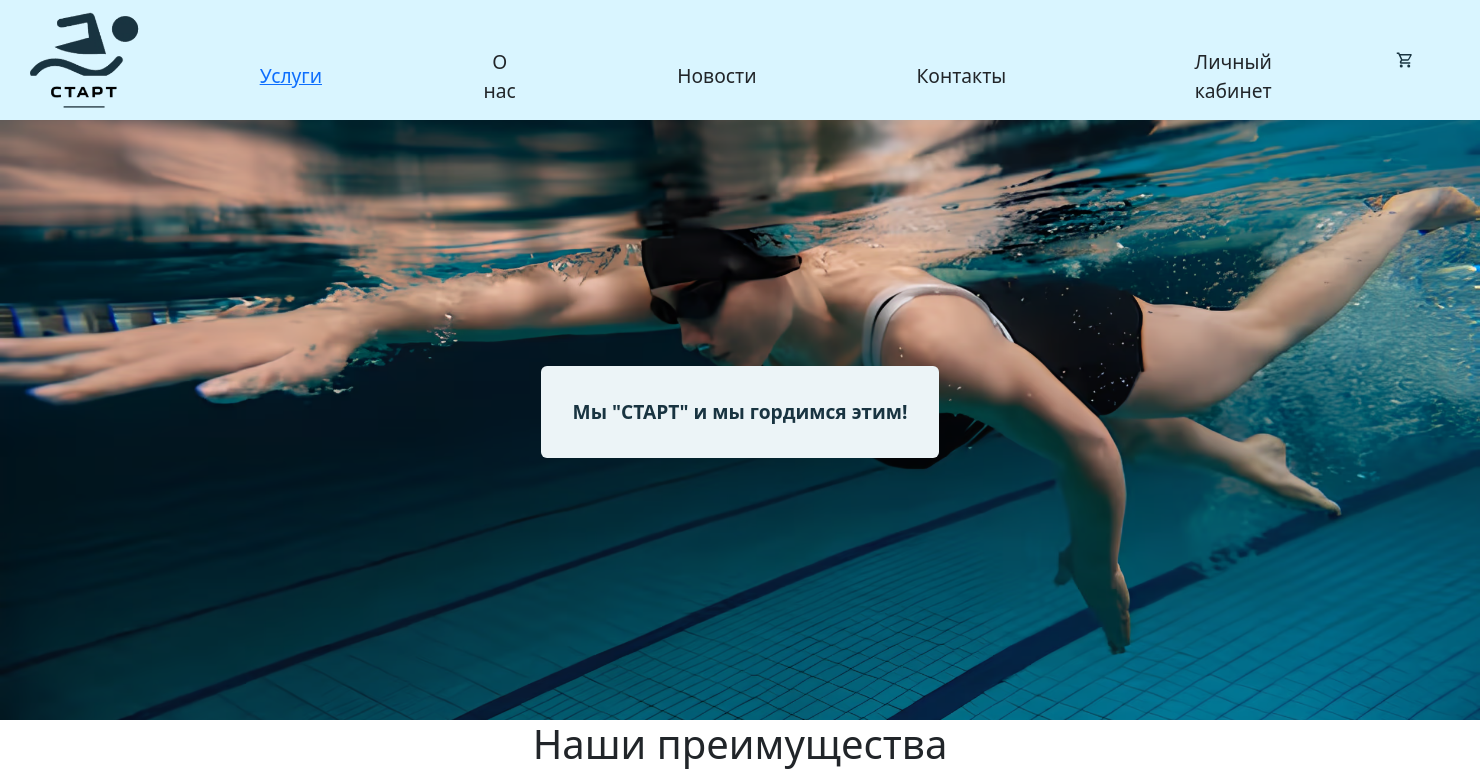
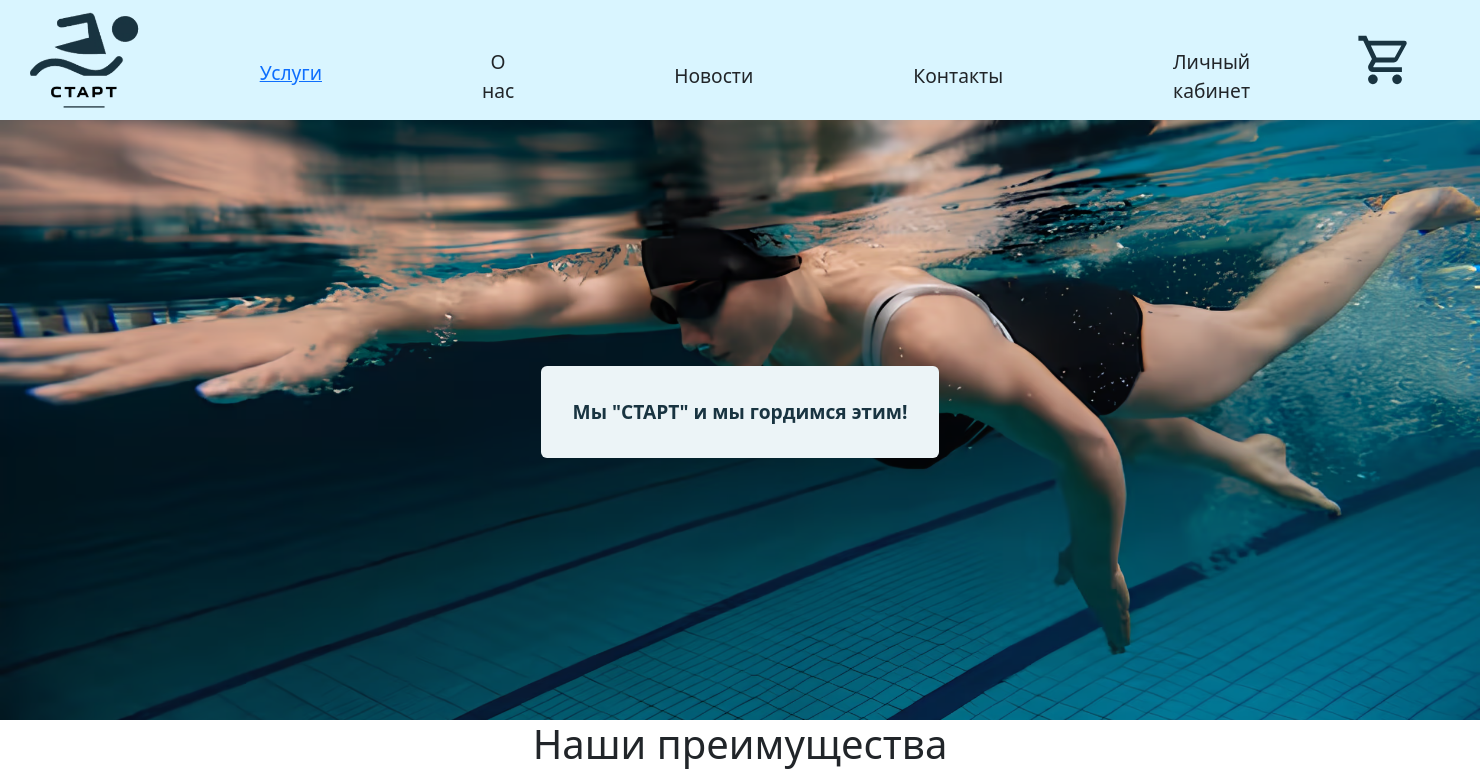
Before and after one commit to ugolnikov/2is-b10, a PHP site: page / in a window 1480 px wide. Shown: the top 770 px of the page. Run offline with PHP 8.4, Linux system fonts and the light colour scheme.

Commit message:
cart fix

```diff
--- a/css/style.css
+++ b/css/style.css
@@ -26,8 +26,8 @@ li {
 }
 
 .cart-icon {
-  height: 50px;
-  width: 50px;
+  height: 90px;
+  width: 90px;
   margin-right: 50px;
   padding: 1rem;
   color: #193441;
@@ -78,8 +78,8 @@ a:any-link {
 .btn-header:visited,
 .btn-header:active,
 .btn-header:any-link {
-  color: currentColor;
-  text-decoration: none;
+  color: currentColor !important;
+  text-decoration: none !important;
 }
 
 .btn-header {
@@ -96,6 +96,11 @@ a:any-link {
   background-color: #193441;
   color: #ecf4f7;
   /* border-radius: 10px; */
+}
+
+
+body>div.header>ul>li:nth-child(1)>div {
+  margin-top: -6px;
 }
 
 .main-board {
```
